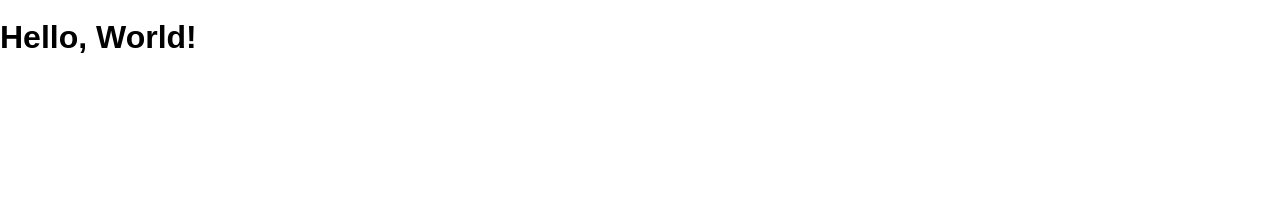
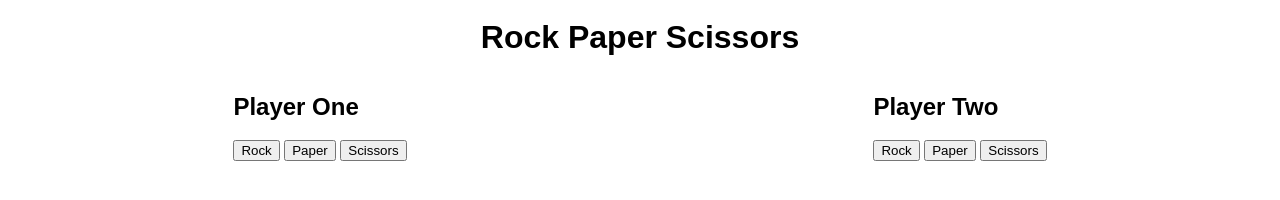
Before and after one commit to uncrownedthrone/pt-rock-paper-scissors-inclass, a website: page public/index.html in a window 1280 px wide. Drawn offline with Linux system fonts and the light colour scheme.

Commit message:
added in class details

```diff
--- a/public/index.html
+++ b/public/index.html
@@ -1,14 +1,35 @@
 <!DOCTYPE html>
 <html>
-  <head lang="en">
-    <meta charset="UTF-8">
-    <meta name="viewport" content="width=device-width, initial-scale=1">
-    <title>Rock Paper Scissors Inclass</title>
-    <link rel="shortcut icon" href="/favicon.ico">
-    <link rel="stylesheet" href="/screen.css">
-  </head>
-  <body>
-    <h1 class='hello-world'></h1>
-    <script src="/main.js" charset="utf-8"></script>
-  </body>
+	<head lang="en">
+		<meta charset="UTF-8" />
+		<meta name="viewport" content="width=device-width, initial-scale=1" />
+		<title>Rock Paper Scissors In Class Example</title>
+		<link rel="shortcut icon" href="/favicon.ico" />
+		<link rel="stylesheet" href="/screen.css" />
+	</head>
+	<body>
+		<h1>Rock Paper Scissors</h1>
+		<h1 class="winner"></h1>
+		<main>
+			<section class="playerOne playArea">
+				<h2>Player One</h2>
+				<h4 class="playerOneSelection"></h4>
+				<div class="buttons">
+					<button class="rock">Rock</button>
+					<button class="paper">Paper</button>
+					<button class="scissors">Scissors</button>
+				</div>
+			</section>
+			<section class="playerTwo playArea">
+				<h2>Player Two</h2>
+				<h4 class="playerTwoSelection"></h4>
+				<div class="buttons">
+					<button class="rock">Rock</button>
+					<button class="paper">Paper</button>
+					<button class="scissors">Scissors</button>
+				</div>
+			</section>
+		</main>
+		<script src="/main.js" charset="utf-8"></script>
+	</body>
 </html>
--- a/public/main.js
+++ b/public/main.js
@@ -1,7 +1,25 @@
+const qs = (e) => document.querySelector(e);
+
+let playerOne = '';
+let playerTwo = '';
+
+const playerOnePicksRock = () => {
+	console.log('rock');
+	qs('.playerOneSelection').textContent = 'Rock';
+};
+
+const playerOnePicksPaper = () => {
+	console.log('paper');
+	qs('.playerOneSelection').textContent = 'Paper';
+};
+
+const playerOnePicksScissors = () => {
+	console.log('scissors');
+	qs('.playerOneSelection').textContent = 'Scissors';
+};
+
 const main = () => {
-  if (document.querySelector('h1.hello-world')) {
-    document.querySelector('h1.hello-world').textContent = 'Hello, World!'
-  }
-}
+	qs('.playerOne.rock').addEventListener('click', playerOnePicksRock);
+};
 
-document.addEventListener('DOMContentLoaded', main)
+document.addEventListener('DOMContentLoaded', main);
--- a/public/screen.css
+++ b/public/screen.css
@@ -1,12 +1,23 @@
 :root {
-  font: 16px / 1 sans-serif;
+	font: 16px / 1 sans-serif;
 }
 
 html {
-  height: 100%;
+	height: 100%;
 }
 
 body {
-  margin: 0;
-  min-height: 100%;
+	margin: 0;
+	min-height: 100%;
 }
+
+h1 {
+	text-align: center;
+}
+
+main {
+	display: flex;
+	flex-direction: row;
+	justify-content: space-around;
+	align-items: center;
+}
```
